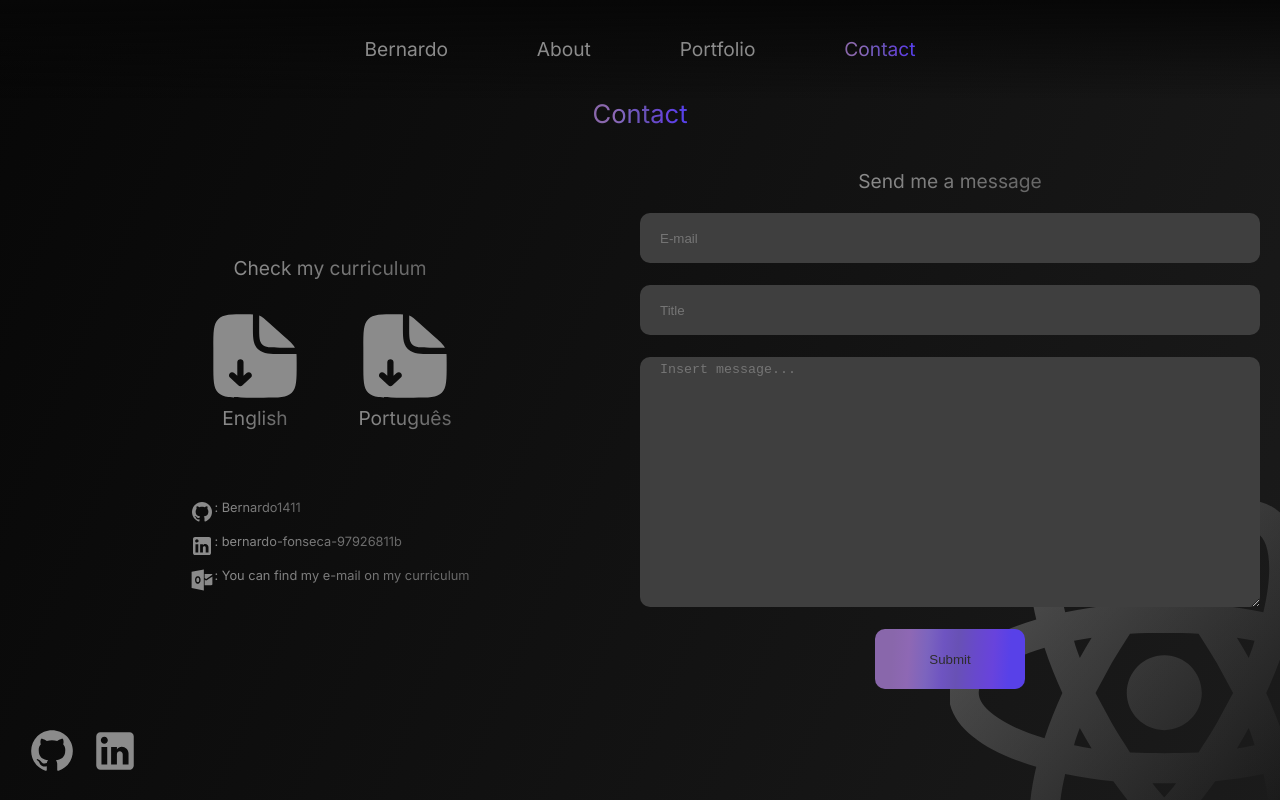
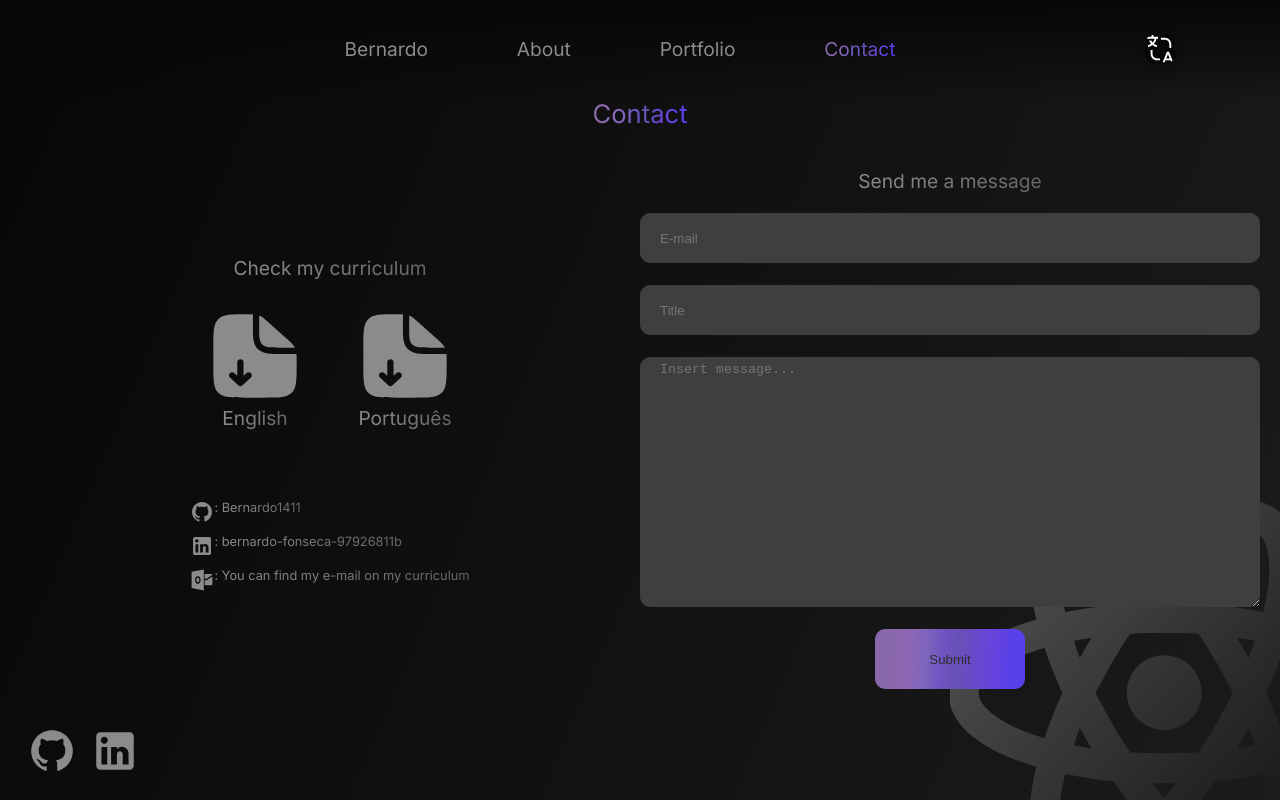
Before and after one commit to Bernardo1411/Bernardo_page, a Next.js app: page /en/contact in a window 1280 px wide. Built offline with nearby package versions, Linux system fonts and the light colour scheme.

Commit message:
add i18n button

```diff
--- a/src/app/[locale]/contact/contact.module.css
+++ b/src/app/[locale]/contact/contact.module.css
@@ -82,4 +82,8 @@
     .p_send_message {
         margin-top: 40px;
     }
+
+    .div_form {
+        width: 90%;
+    }
 }
--- a/src/app/[locale]/navbar/navbar.js
+++ b/src/app/[locale]/navbar/navbar.js
@@ -10,6 +10,7 @@ import styles from './navbar.module.css';
 import { Link, usePathname } from '../../../../navigation'; // Next intl Link and pathname
 
 import CleanButton from '../../../components/cleanButton/CleanButton';
+import I18nButton from '../../../components/i18nButton/i18nButton';
 
 function Navbar(props) {
   const { locale } = props;
@@ -59,6 +60,7 @@ function Navbar(props) {
           </Link>
         </li>
       </ul>
+      <I18nButton locale={locale} />
     </div>
   );
 }
--- a/src/app/[locale]/navbar/navbar.module.css
+++ b/src/app/[locale]/navbar/navbar.module.css
@@ -2,7 +2,7 @@
     width: 100vw;
     height: 98px;
     display: flex;
-    justify-content: center;
+    justify-content: space-around;
     align-items: center;
     background: var(--background-navbar-color);
     position: fixed;
--- a/src/components/i18nButton/i18nButton.js
+++ b/src/components/i18nButton/i18nButton.js
@@ -0,0 +1,58 @@
+import React, { useState, useEffect } from 'react';
+import Image from 'next/image';
+import PropTypes from 'prop-types';
+
+import CleanButton from '../cleanButton/CleanButton';
+import { Link, usePathname } from '../../../navigation';
+
+import styles from './i18nButton.module.css';
+
+function i18nButton(props) {
+  const { locale } = props;
+  const pathname = usePathname();
+  const [isMenuOpen, setIsMenuOpen] = useState(false);
+
+  const toggleMenu = () => {
+    setIsMenuOpen((oldState) => !oldState);
+  };
+
+  useEffect(() => {
+    if (isMenuOpen) document.body.addEventListener('click', () => setIsMenuOpen(false));
+
+    return () => {
+      document.body.removeEventListener('click', () => setIsMenuOpen(false));
+    };
+  }, []);
+
+  return (
+    <div className={`${styles.container} ${isMenuOpen ? styles.menuOpen : ''}`}>
+      <CleanButton onClick={toggleMenu} name="i18nButton">
+        <Image
+          className={styles.toggleButton}
+          src="/images/translator.svg"
+          alt="translator"
+          height={30}
+          width={30}
+        />
+      </CleanButton>
+      <ul className={`${styles.ul} ${isMenuOpen ? styles.showMenu : ''}`} onMouseLeave={() => setIsMenuOpen(false)}>
+        <li className={styles.li}>
+          <Link className={locale === 'en' ? styles.active : ''} href={pathname} locale="en">
+            English
+          </Link>
+        </li>
+        <li className={styles.li}>
+          <Link className={locale === 'pt' ? styles.active : ''} href={pathname} locale="pt">
+            Português
+          </Link>
+        </li>
+      </ul>
+    </div>
+  );
+}
+
+i18nButton.propTypes = {
+  locale: PropTypes.string.isRequired,
+};
+
+export default i18nButton;
--- /dev/null
+++ b/src/components/i18nButton/i18nButton.module.css
@@ -0,0 +1,70 @@
+.container {
+    width: 40px;
+    height: auto;
+    display: flex;
+    flex-direction: column;
+    justify-content: center;
+    align-items: center;
+    position: relative;
+}
+
+.showMenu {
+    display: flex;
+    flex-direction: column;
+    width: 150px;
+    background: #070707;
+    position: absolute;
+    top: 40px;
+    right: 10px;
+    z-index: 12;
+}
+
+.ul {
+    width: 150px;
+    list-style-type: none;
+    display: flex;
+    justify-content: space-around;
+    align-items: center;
+    flex-direction: column;
+    padding: 10px;
+    display: none;
+    border: 1px solid #8B8B8B;
+    border-radius: 10px;
+}
+
+.toggleButton {
+    box-shadow: rgba(7, 7, 7, 0.24) 0px 3px 8px;
+    background-color: rgba(7, 7, 7);
+    border-radius: 10px;
+}
+
+.menuOpen .ul {
+    display: flex;
+}
+
+.li{
+    color: #8B8B8B;
+    text-align: center;
+    font-size: 1.0rem;
+    font-style: normal;
+    font-weight: 400;
+    line-height: normal;
+    margin-bottom: 10px;
+}
+
+.active {
+    background: var(--text-title_color);
+    background-clip: text;
+    -webkit-background-clip: text;
+    -moz-background-clip: text;
+    -webkit-text-fill-color: transparent;
+    -moz-text-fill-color: transparent;
+}
+
+@media (max-width: 768px) {
+    .container {
+        position: absolute;
+        right: 20px;
+        top: 10px;
+    }
+ }
```
Also changed, not shown: public/images/translator.svg (added), src/components/i18nButton/i18nButton.css (deleted).
